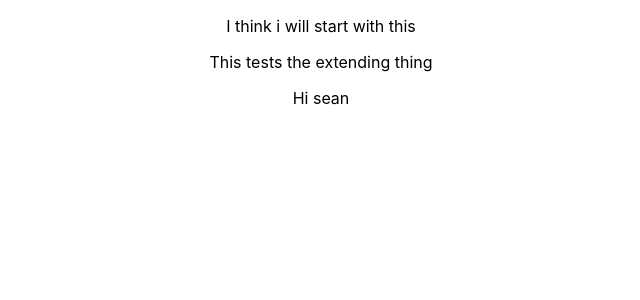
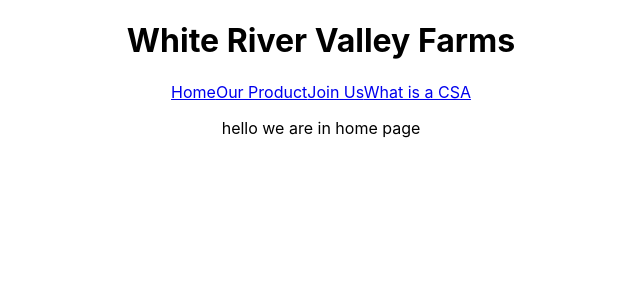
Before and after one commit to SeanGreeley/Fall2024_SCP_WhiteRiverValleyFarms, a React (Create React App) app in the folder my-app/: page / in a window 1280 px wide. Shown: the top 300 px of the page, without its empty margins (319-959 px from the left). Built offline with nearby package versions, Linux system fonts and the light colour scheme.

Commit message:
four working traversable pages

```diff
--- a/my-app/package.json
+++ b/my-app/package.json
@@ -8,6 +8,7 @@
     "@testing-library/user-event": "^13.5.0",
     "react": "^18.3.1",
     "react-dom": "^18.3.1",
+    "react-router-dom": "^6.27.0",
     "react-scripts": "5.0.1",
     "web-vitals": "^2.1.4"
   },
--- a/my-app/src/App.js
+++ b/my-app/src/App.js
@@ -1,17 +1,21 @@
 //import logo from './logo.svg';
 import './App.css';
+import { BrowserRouter, Route, Routes } from 'react-router-dom'
+import Home from './module/Home';
+import OurProduct from './module/Our_product';
+import JoinUs from './module/Join_us';
+import WhatIsACSA from './module/What_is_CSA';
 
 function App() {
   return (
-    <div id='root' className="App">
-      <div className="side"></div>
-      <div className='mainContent'>
-        <p className="p">I think i will start with this</p>
-        <p className="p">This tests the extending thing</p>
-        <p className="p">Hi sean</p>
-      </div>
-      <div className="side"></div>
-    </div>
+    <BrowserRouter>
+      <Routes>
+        <Route path="/" element={<Home />}/>
+        <Route path='/product' element={<OurProduct />}/>
+        <Route path='/join' element={<JoinUs />}/>
+        <Route path='/CSA' element={<WhatIsACSA />}/>
+      </Routes>
+    </BrowserRouter>
   );
 }
 
--- a/my-app/src/index.js
+++ b/my-app/src/index.js
@@ -1,18 +1,14 @@
 import React from 'react';
 import ReactDOM from 'react-dom/client';
-import { BrowserRouter, Route, Routes } from 'react-router-dom';
 import './index.css';
+import reportWebVitals from './reportWebVitals';
 import App from './App';
-import reportWebVitals from './reportWebVitals';
 
 const root = ReactDOM.createRoot(document.getElementById('root'));
 root.render(
-  <BrowserRouter>
-      <Routes>
-        <Route path="/" element={<App />}/>
-      </Routes>
-    </BrowserRouter>
-
+  <React.StrictMode>
+    <App />
+  </React.StrictMode>
 );
 
 // If you want to start measuring performance in your app, pass a function
--- /dev/null
+++ b/my-app/src/module/Home.js
@@ -0,0 +1,18 @@
+import { Link } from 'react-router-dom';
+
+function Home() {
+  return (
+    <div id='root' className="App">
+      <h1>White River Valley Farms</h1>
+      <nav>
+        <Link to='/'>Home</Link>
+        <Link to='/product'>Our Product</Link>
+        <Link to='/join'>Join Us</Link>
+        <Link to='/CSA'>What is a CSA</Link>
+      </nav>
+      <p>hello we are in home page</p>
+    </div>
+  );
+}
+
+export default Home;
--- /dev/null
+++ b/my-app/src/module/Join_us.js
@@ -0,0 +1,18 @@
+import { Link } from 'react-router-dom';
+
+function JoinUs() {
+    return (
+        <div id='root' className="App">
+        <h1>White River Valley Farms</h1>
+        <nav>
+            <Link to='/'>Home</Link>
+            <Link to='/product'>Our Product</Link>
+            <Link to='/join'>Join Us</Link>
+            <Link to='/CSA'>What is a CSA</Link>
+        </nav>
+        <p>hello we are in join us page</p>
+      </div>
+    );
+  }
+
+  export default JoinUs;
--- /dev/null
+++ b/my-app/src/module/Our_product.js
@@ -0,0 +1,19 @@
+//import logo from './logo.svg';
+import { Link } from 'react-router-dom';
+
+function OurProduct() {
+  return (
+    <div id='root' className="App">
+      <h1>White River Valley Farms</h1>
+      <nav>
+        <Link to='/'>Home</Link>
+        <Link to='/product'>Our Product</Link>
+        <Link to='/join'>Join Us</Link>
+        <Link to='/CSA'>What is a CSA</Link>
+      </nav>
+      <p>hello we are in the our product page</p>
+    </div>
+  );
+}
+
+export default OurProduct;
--- /dev/null
+++ b/my-app/src/module/What_is_CSA.js
@@ -0,0 +1,18 @@
+import { Link } from 'react-router-dom';
+
+function WhatIsACSA() {
+    return (
+        <div id='root' className="App">
+        <h1>White River Valley Farms</h1>
+        <nav>
+            <Link to='/'>Home</Link>
+            <Link to='/product'>Our Product</Link>
+            <Link to='/join'>Join Us</Link>
+            <Link to='/CSA'>What is a CSA</Link>
+        </nav>
+        <p>hello we are in CSA page</p>
+      </div>
+    );
+  }
+
+  export default WhatIsACSA;
```
Also changed, not shown: 1 other file (tests, documents, lock files or other folders).
